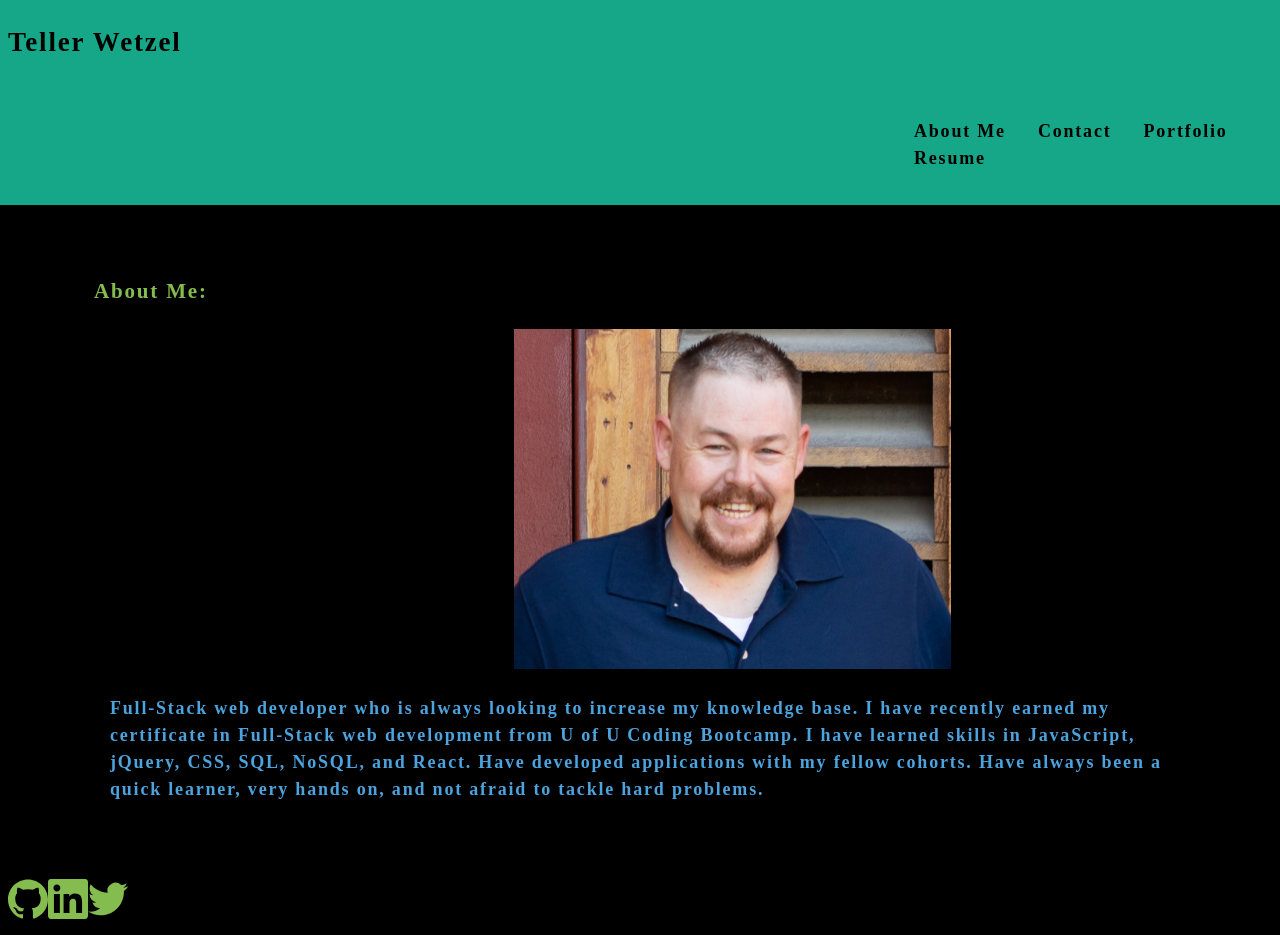
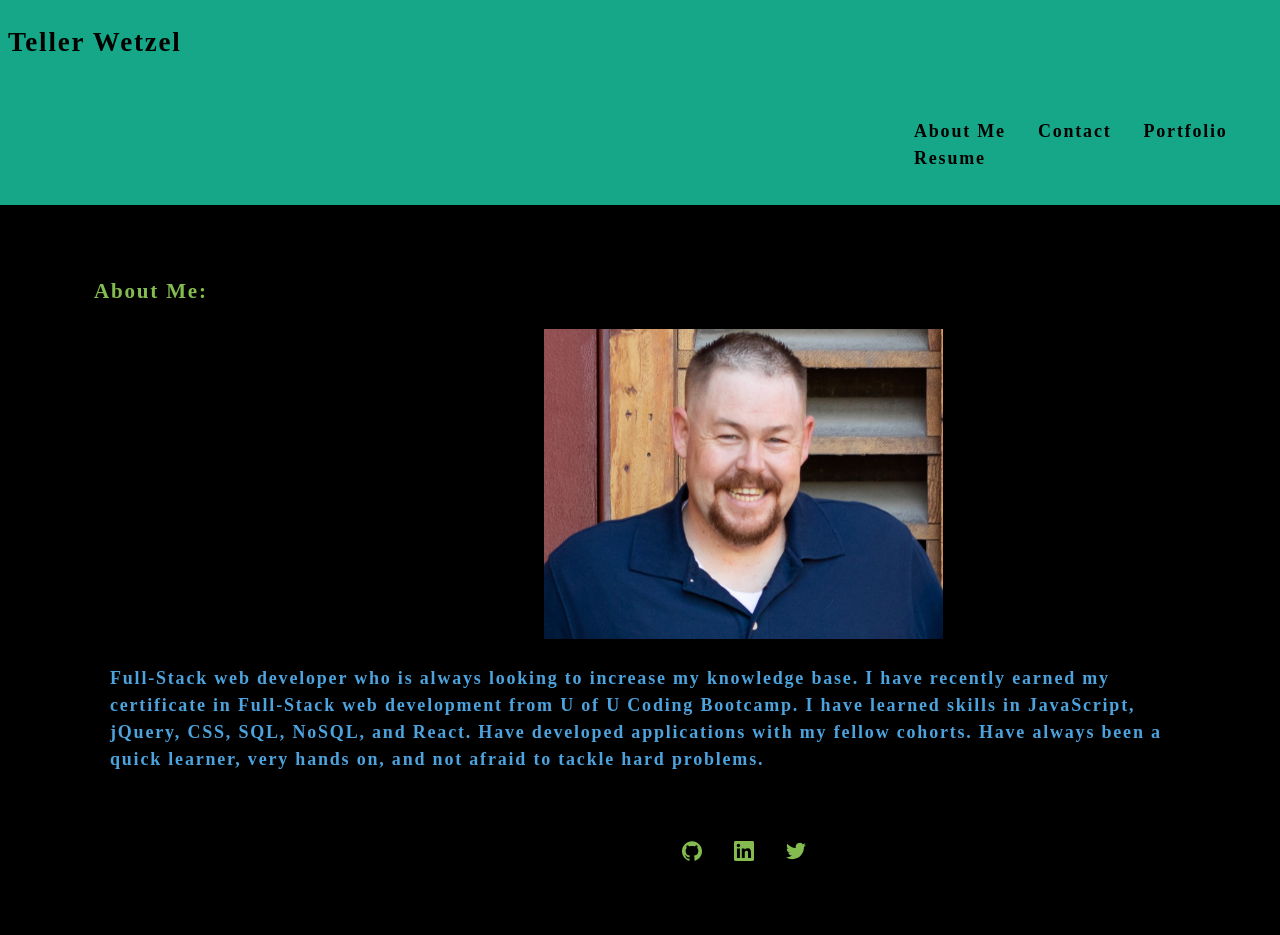
Before and after one commit to Teller35/teller-wetzel, a React (Create React App) app: page / in a window 1280 px wide. After the commit the page ends 869 px from the top, so only its background shows below. Built offline with nearby package versions, Linux system fonts and the light colour scheme.

Commit message:
got footer layout done and links filled in

```diff
--- a/src/components/APP/App.jsx
+++ b/src/components/APP/App.jsx
@@ -24,9 +24,9 @@ function App() {
         setResumeSelected={setResumeSelected}
       />
       <main>
-        {contactSelected ? (<ContactForm />) :
+        {resumeSelected ? (<Resume />) :
         portfolioSelected ? (<Work />) :
-        resumeSelected ? (<Resume />) :
+        contactSelected ? (<ContactForm />) :
         (<About />)}
       </main>
       <Footer />
--- a/src/components/About/About.jsx
+++ b/src/components/About/About.jsx
@@ -3,7 +3,7 @@ import coverImage from "../../assets/cover/Me.jpg";
 
 function About() {
   return (
-    <section className="My-5">
+    <section>
       <h1 className="Second">About Me:</h1>
       <img src={coverImage} alt="Me at the zoo" className="Items CoverImg" />
       <div className="Items">
--- a/src/components/Footer/Footer.jsx
+++ b/src/components/Footer/Footer.jsx
@@ -5,11 +5,11 @@ import { SiTwitter } from "react-icons/si";
 
 function Footer() {
   return (
-    <footer>
-      <div className="Footer">
-        <a className="Links" href=""><SiGithub size={40}/></a>
-        <a className="Links" href=""><SiLinkedin size={40}/></a>
-        <a className="Links" href=""><SiTwitter size={40}/></a>
+    <footer className="Items">
+      <div className="Center">
+        <a className="Links Items" href="https://github.com/Teller35" target="_blank"><SiGithub size={20}/></a>
+        <a className="Links Items" href="https://www.linkedin.com/in/tellerwetzel/" target="_blank"><SiLinkedin size={20}/></a>
+        <a className="Links Items" href="https://twitter.com/TellerWetzel" target="_blank"><SiTwitter size={20}/></a>
       </div>
     </footer>
   );
--- a/src/index.css
+++ b/src/index.css
@@ -94,10 +94,6 @@ strong {
   font-size: 18px;
 }
 
-.Footer {
-  justify-content: center;
-  padding: var(--spacing-one);
-}
 
 .First {
   color: var(--primary);
@@ -126,14 +122,19 @@ strong {
   margin: 15px 0;
 }
 
+.Center {
+  padding-left: 650px;
+
+}
+
 .Items {
   margin-left: var(--spacing-two);
   margin-right: var(--spacing-two);
 }
 
 .CoverImg {
-  margin-left: 420px;
-  height: 340px;
+  margin-left: 450px;
+  height: 310px;
 }
 
 .Contact-button {
```
